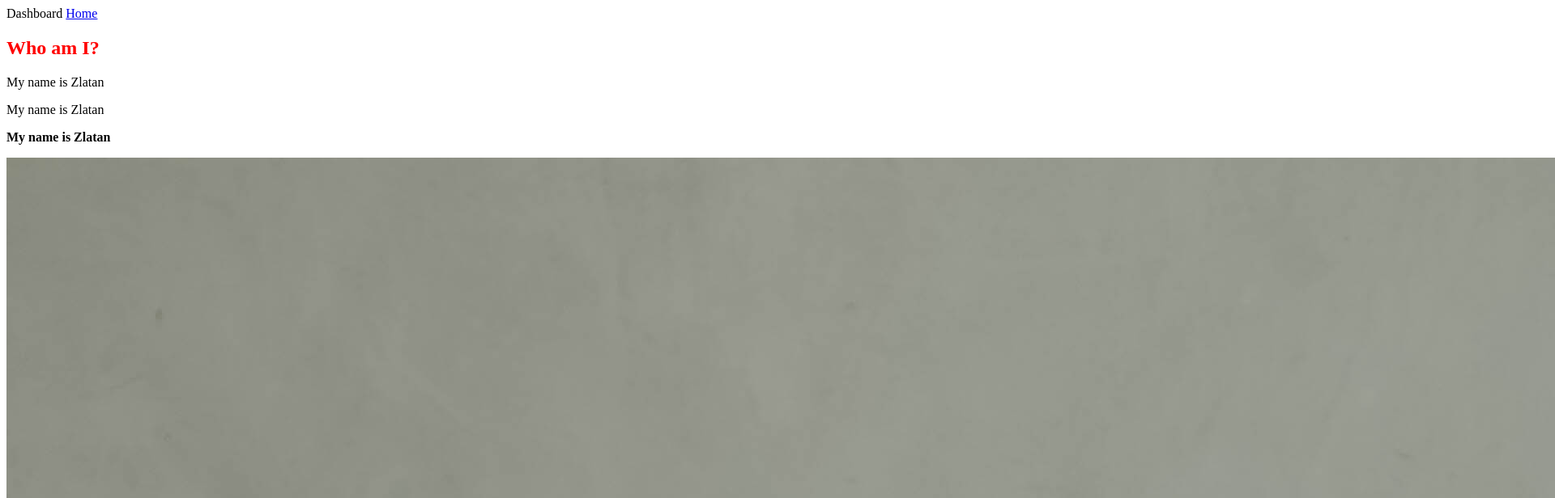
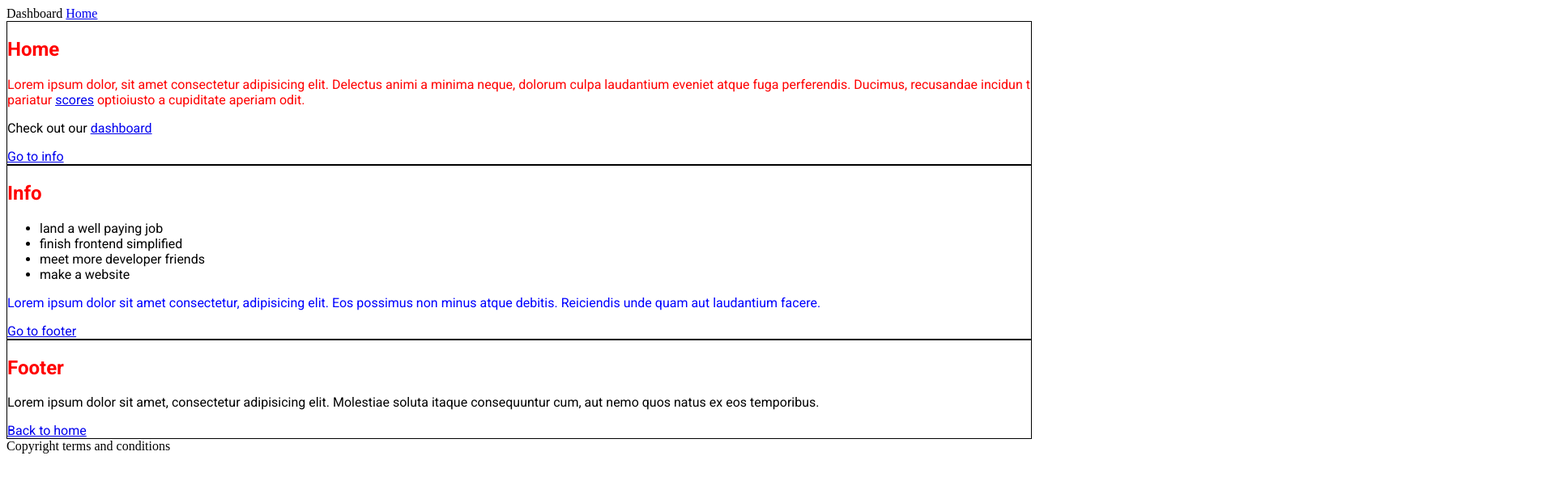
Before and after one commit to saiyanka/second-wind, a plain HTML site: page index.html in a window 1280 px wide. Shown: the top 616 px of the page at 81% size, 1920 px wide, since content can reach past the window. Drawn offline with Linux system fonts and the light colour scheme.

Commit message:
working with css specificity

```diff
--- a/css/style.css
+++ b/css/style.css
@@ -1,3 +1,20 @@
 h1 {
 	color: red;
 }
+.red{
+    color: red;
+}
+
+.blue{
+    color: blue;
+}
+section {
+    width: 100%;
+    font-family: "roboto", sans-serif;
+    border: 1px solid black;
+}
+
+img {
+    height: 200px;
+    width: 200px;
+}
--- a/index.html
+++ b/index.html
@@ -1,44 +1,54 @@
 <!DOCTYPE html>
 <html lang="en">
+
 <head>
     <meta charset="UTF-8">
     <meta http-equiv="X-UA-Compatible" content="IE=edge">
     <meta name="viewport" content="width=device-width, initial-scale=1.0">
     <title>Practice</title>
     <link rel="stylesheet" href="./css/style.css">
+    <link rel="preconnect" href="https://fonts.googleapis.com">
+    <link rel="preconnect" href="https://fonts.gstatic.com" crossorigin>
+    <link href="https://fonts.googleapis.com/css2?family=Roboto:wght@300;400;500;700&display=swap" rel="stylesheet">
 </head>
+
 <body>
-    <nav>Dashboard   <a href="dashboard.html">Home</a></nav>
+    <nav>Dashboard <a href="dashboard.html">Home</a></nav>
     <main>
-       <section>
-           <h1>Who am I?</h1>
-       <p>My name is Zlatan</p>
-    <p>My name is Zlatan</p>
-    <p> <b>My name is Zlatan</b> </p>
-    <img src="./images/setup1.jpg" alt="">
-    <img src="./images/img/setup2.jpg" alt="">
-    <button>like</button>
-    <button>share</button>
-    <p>Lorem ipsum dolor, sit amet consectetur
+        <section id="home">
+            <h1>Home</h1>
+
+            <p class="red">Lorem ipsum dolor, sit amet consectetur
                 adipisicing elit. Delectus animi a minima
                 neque, dolorum culpa laudantium eveniet atque
                 fuga perferendis. Ducimus, recusandae incidun
                 t pariatur
                 <a href="https://www.google.com" target="_blank">scores</a>
                 optioiusto a cupiditate aperiam
-           odit.</p>
+                odit.
+            </p>
             <p>Check out our <a href="dashboard.html" target="_blank">dashboard</a></p>
+            <a href="#info">Go to info</a>
         </section>
-<section>
-    <h1>To Do list</h1>
+        <section id="info">
+            <h1>Info</h1>
             <ul>
                 <li>land a well paying job</li>
                 <li>finish frontend simplified</li>
                 <li>meet more developer friends</li>
                 <li>make a website</li>
             </ul>
+            <p class="blue">Lorem ipsum dolor sit amet consectetur, adipisicing elit. Eos possimus non minus atque debitis. Reiciendis unde quam aut laudantium facere.</p>
+            <a href="#footer">Go to footer</a>
+        </section>
+        <section id="footer">
+            <h1>Footer</h1>
+            <p>Lorem ipsum dolor sit amet, consectetur adipisicing elit. Molestiae soluta itaque consequuntur cum, aut nemo quos natus ex eos temporibus.</p>
+
+            <a href="#home">Back to home</a>
         </section>
     </main>
     <footer>Copyright terms and conditions</footer>
 </body>
+
 </html>
```
Lines whose indentation alone changed are shown as unchanged.
